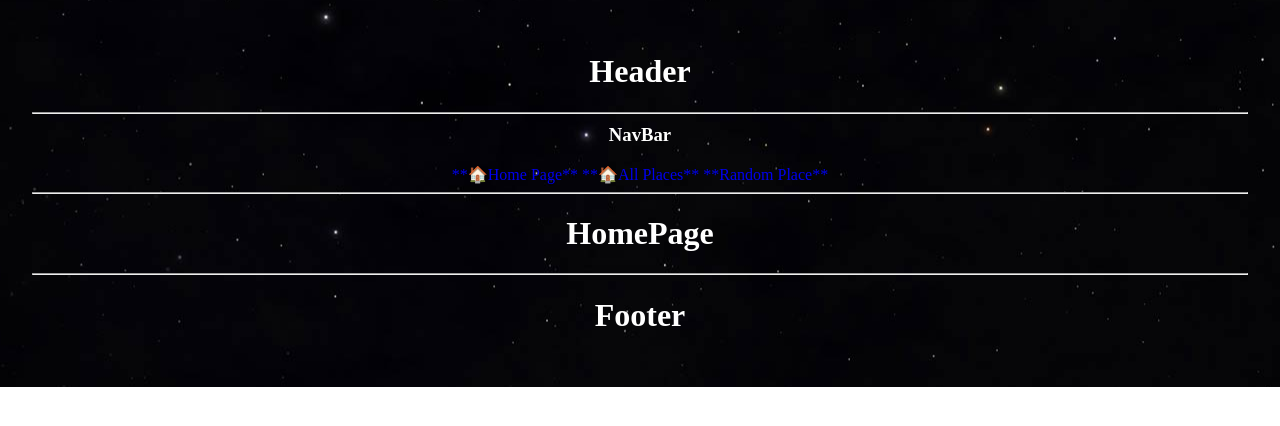
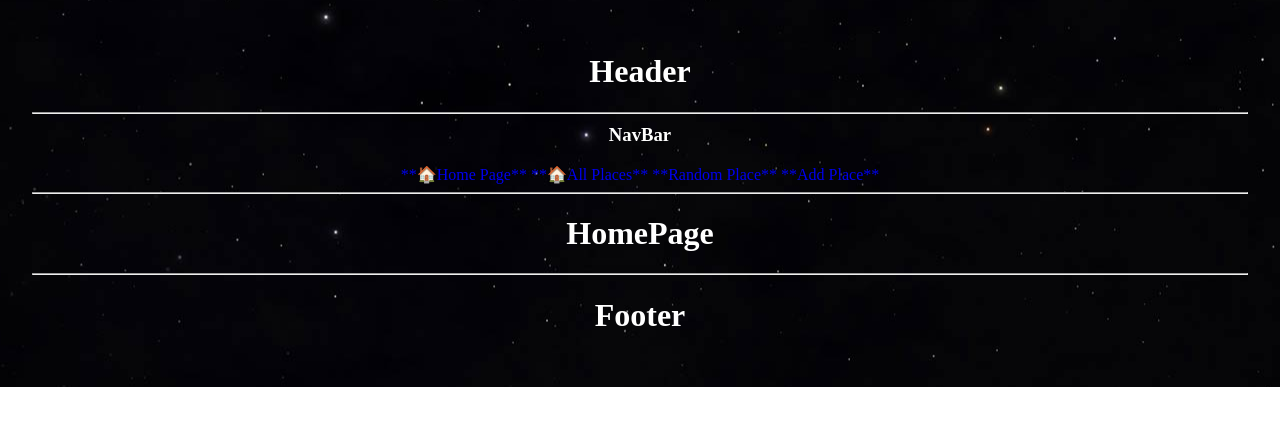
Before and after one commit to m02p02/react-json-project02, a React (Vite) app: page / in a window 1280 px wide. Shown: the top 426 px of the page. Built offline with nearby package versions, Linux system fonts and the light colour scheme.

Commit message:
updating local files

```diff
--- a/src/components/NavBar.jsx
+++ b/src/components/NavBar.jsx
@@ -11,6 +11,7 @@ function NavBar(){
                 <Link to="/"> **🏠Home Page** </Link>
                 <Link to="/places/all-places"> **🏠All Places** </Link>
                 <Link to="/places/random-place"> **Random Place** </Link>
+                <Link to='/places/add-place'> **Add Place** </Link>
             </nav>
             <hr />
         </>
```
